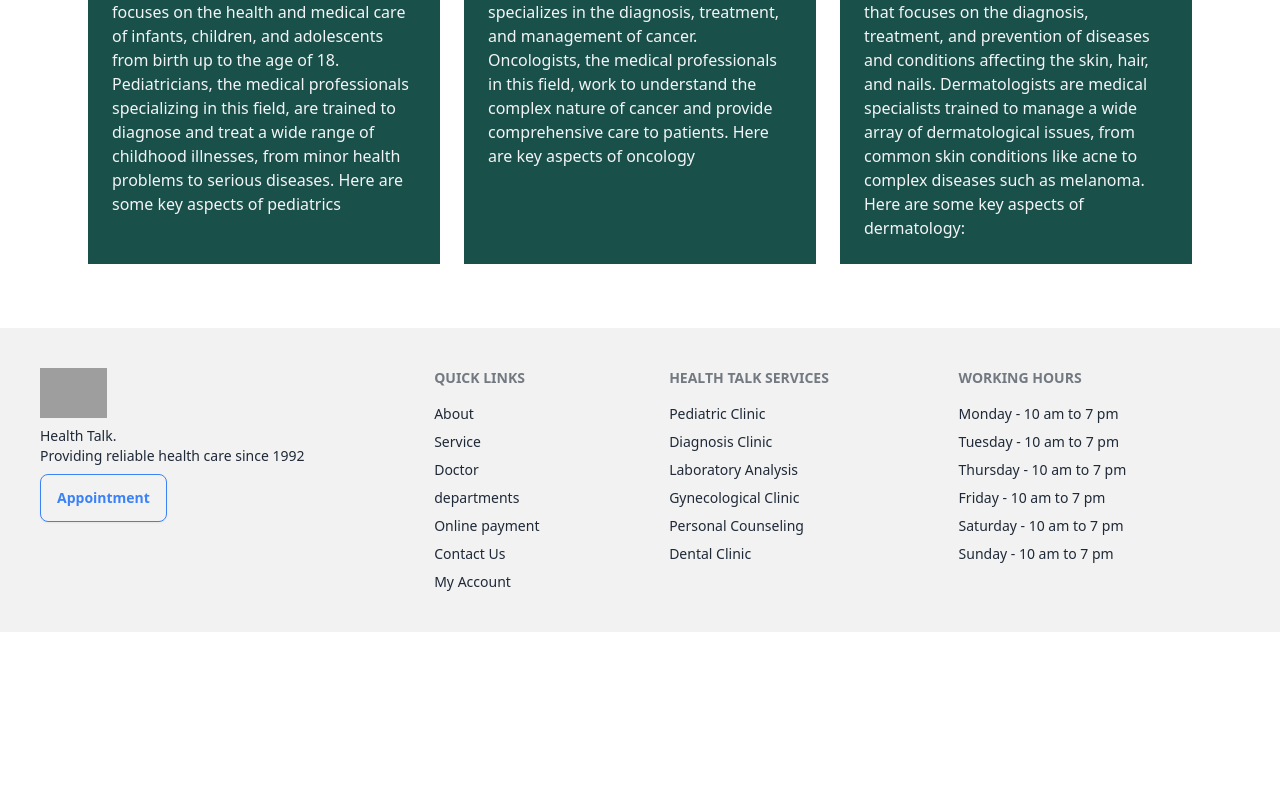
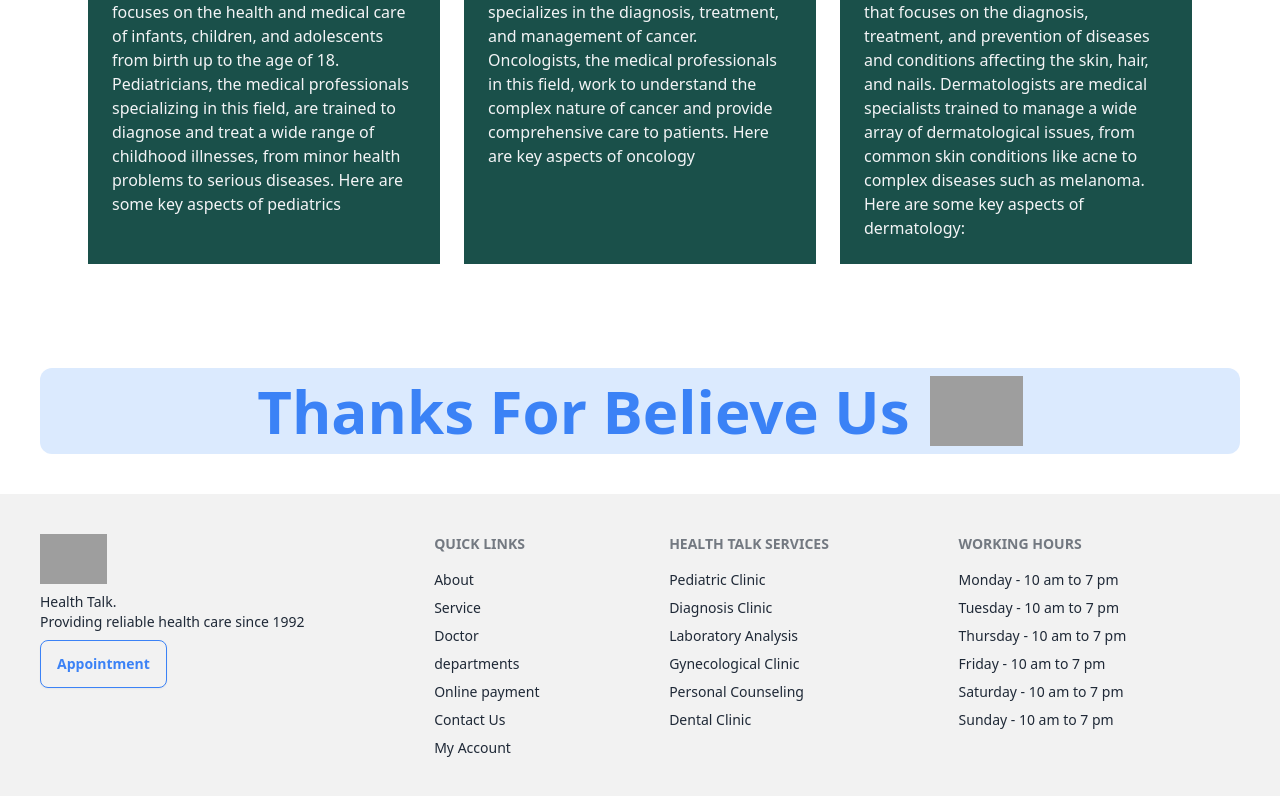
Before and after one commit to minhazapon/Health-Talk--React.js--project, a React (Vite) app: page /blog in a window 1280 px wide. Shown: the part 1380-2176 px from the top of the page. Before the commit the page ends 2012 px from the top, so only its background shows below. Built offline with nearby package versions, Linux system fonts and the light colour scheme; grey boxes are pictures that could not be loaded.

Commit message:
added file

```diff
--- a/src/Blog/Blog.jsx
+++ b/src/Blog/Blog.jsx
@@ -1,4 +1,5 @@
 import Blog1 from "./Blog1";
+
 
 
 
@@ -7,6 +8,7 @@ const Blog = () => {
         <div>
             <Blog1></Blog1>
 
+
         </div>
     );
 };
--- a/src/Blog/Blog1.jsx
+++ b/src/Blog/Blog1.jsx
@@ -69,6 +69,12 @@ const Blog1 = () => {
 
 
 
+               <div className=" flex-col md:flex-row lg:flex-row mt-20 text-center flex items-center gap-5 justify-center bg-blue-100 p-2 rounded-xl ">
+				<h1 className=" text-6xl font-bold  text-blue-500 ">Thanks For Believe Us </h1>
+				<img className=" h-[70px]" src="https://i.ibb.co/3dcS8V1/medical-team.png" alt="" />
+			   </div>
+
+
 
 
 
```
